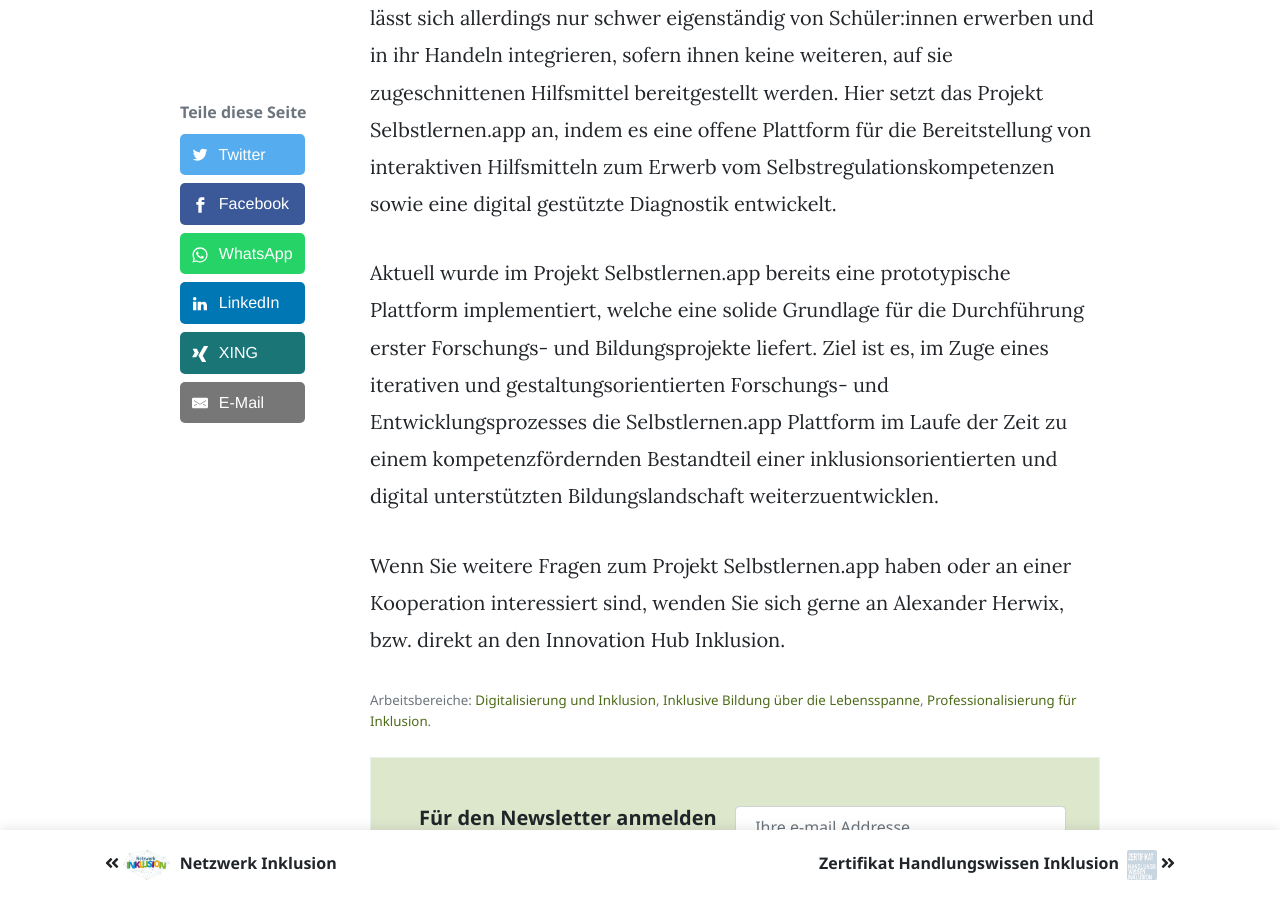
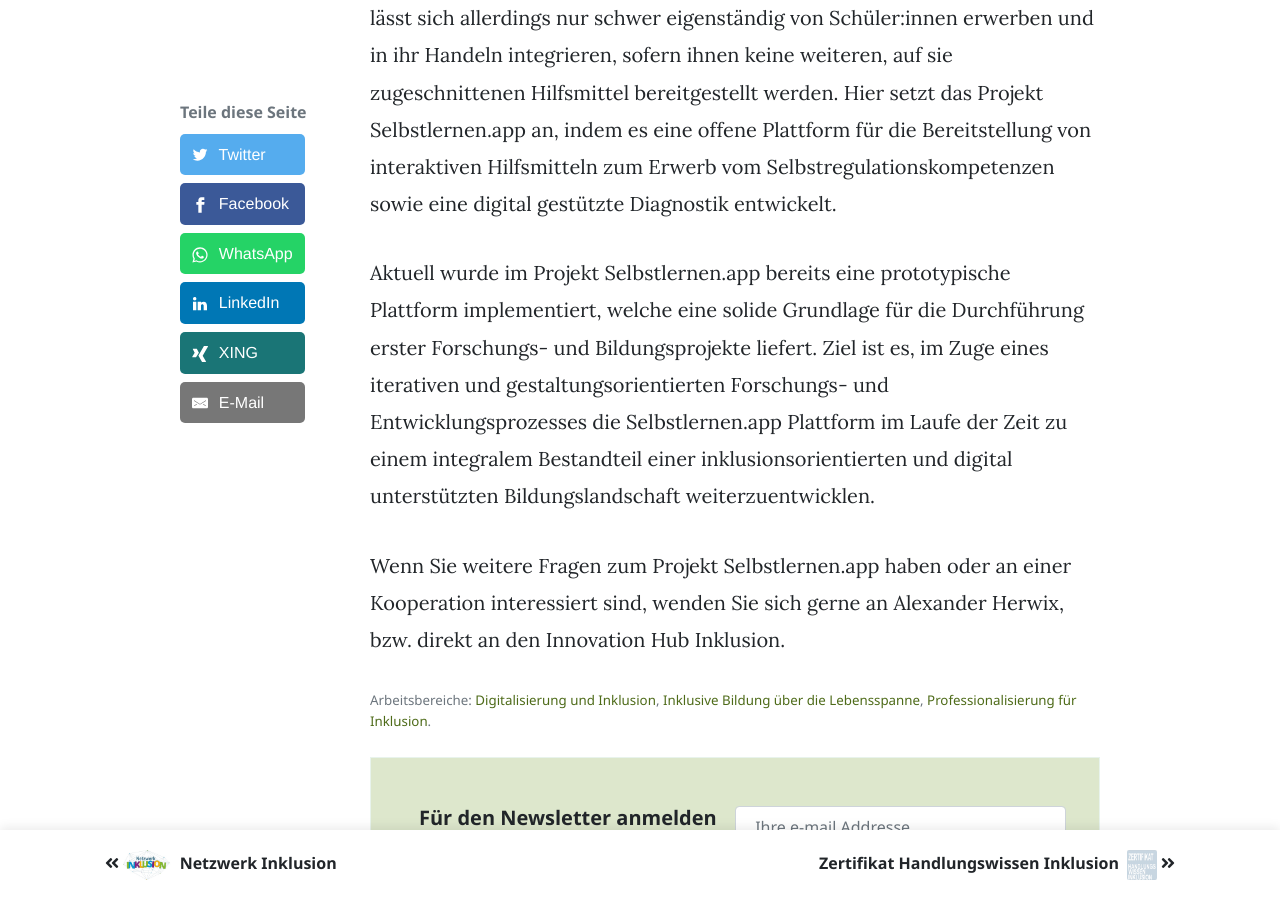
Before and after one commit to innovation-hub-inklusion/innovation-hub-inklusion.github.io, a Jekyll site: the page built from _projects/selbstlernen-app.md, in a window 1280 px wide and 900 px high, scrolled down 696 px. Built offline with Jekyll 4.4.1, drawn with Linux system fonts in a browser that asks for light colours.

Commit message:
Content updates

```diff
--- a/_projects/selbstlernen-app.md
+++ b/_projects/selbstlernen-app.md
@@ -8,6 +8,6 @@ active: true
 ---
 Die schnelllebige und sich durch den technologisch und gesellschaftlich bedingten Wandel verändernde Umwelt, stellt besonders junge Menschen vor die große Herausforderung, eigenverantwortlich und selbstständig zu handeln. Vor allem Schüler:innen mit Lernschwierigkeiten in inklusiven Lernsituationen verlangt die sich verändernde Umwelt eine ausgeprägte Selbstregulationskompetenz ab. Diese lässt sich allerdings nur schwer eigenständig von Schüler:innen erwerben und in ihr Handeln integrieren, sofern ihnen keine weiteren, auf sie zugeschnittenen Hilfsmittel bereitgestellt werden. Hier setzt das Projekt Selbstlernen.app an, indem es eine offene Plattform für die Bereitstellung von interaktiven Hilfsmitteln zum Erwerb vom Selbstregulationskompetenzen sowie eine digital gestützte Diagnostik entwickelt.
 
-Aktuell wurde im Projekt Selbstlernen.app bereits eine prototypische Plattform implementiert, welche eine solide Grundlage für die Durchführung erster Forschungs- und Bildungsprojekte liefert. Ziel ist es, im Zuge eines iterativen und gestaltungsorientierten Forschungs- und Entwicklungsprozesses die Selbstlernen.app Plattform im Laufe der Zeit zu einem kompetenzfördernden Bestandteil einer inklusionsorientierten und digital unterstützten Bildungslandschaft weiterzuentwicklen.
+Aktuell wurde im Projekt Selbstlernen.app bereits eine prototypische Plattform implementiert, welche eine solide Grundlage für die Durchführung erster Forschungs- und Bildungsprojekte liefert. Ziel ist es, im Zuge eines iterativen und gestaltungsorientierten Forschungs- und Entwicklungsprozesses die Selbstlernen.app Plattform im Laufe der Zeit zu einem integralem Bestandteil einer inklusionsorientierten und digital unterstützten Bildungslandschaft weiterzuentwicklen.
 
 Wenn Sie weitere Fragen zum Projekt Selbstlernen.app haben oder an einer Kooperation interessiert sind, wenden Sie sich gerne an Alexander Herwix, bzw. direkt an den Innovation Hub Inklusion.
```
Also changed, not shown: _workareas/digitalisierung.md (+1 -1 lines), _workareas/inklusive-bildung.md (+1 -1 lines), _workareas/innovation-netzwerk.md (+1 -1 lines), _workareas/professionalisierung.md (+1 -0 lines), assets/images/workareas/AB-1.svg (added), assets/images/workareas/AB-2.svg (added), assets/images/workareas/AB-3.svg (added), assets/images/workareas/AB-4.svg (added).
